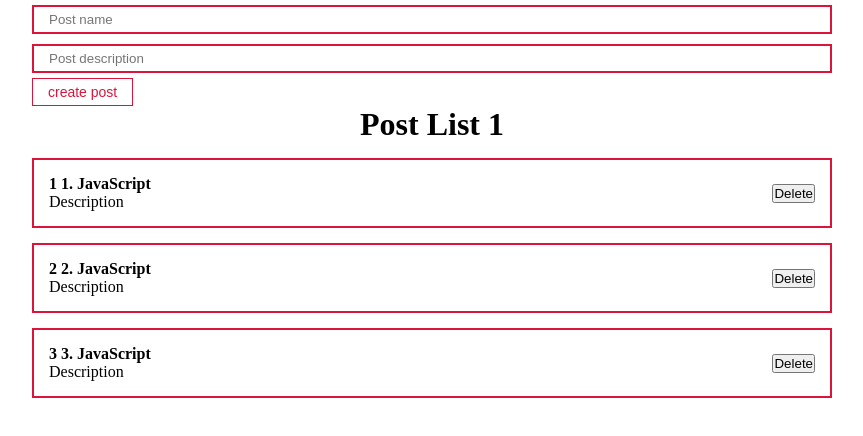
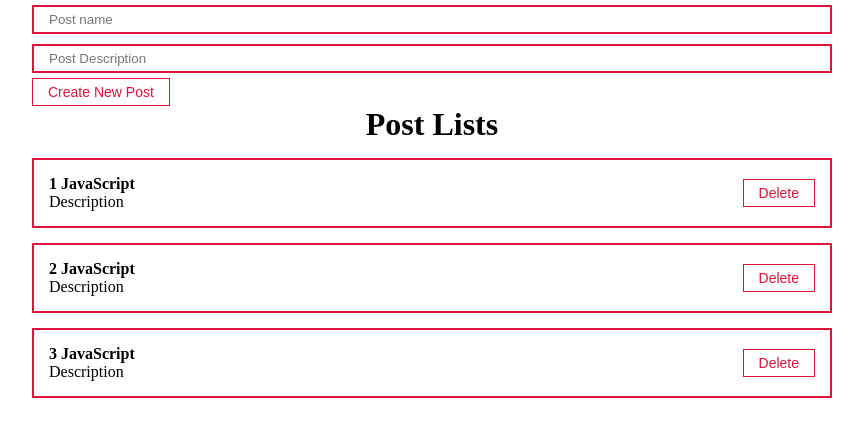
Before and after one commit to bardzim/todo-app-react, a React (Create React App) app in the folder react_fund/: page / in a window 1280 px wide. Shown: the top 436 px of the page, without its empty margins (208-1071 px from the left). Built offline with nearby package versions, Linux system fonts and the light colour scheme; the HTML template or start-up script is replaced by a standard one.

Commit message:
from child to perent using callback

```diff
--- a/react_fund/src/App.js
+++ b/react_fund/src/App.js
@@ -1,48 +1,41 @@
-import React, { useRef, useState } from 'react';
+import React, { useState } from 'react';
 import PostList from './components/PostList';
-import MyButton from './components/UI/button/MyButton';
-import MyInput from './components/UI/input/MyInput';
+import PostForm from './components/PostForm.jsx';
 import './styles/App.css';
 
 
 function App() {
 
 const [posts, setPosts] = useState([
-  {id: 1, title: '1. JavaScript', body: 'Description'},
-  {id: 2, title: '2. JavaScript', body: 'Description'},
-  {id: 3, title: '3. JavaScript', body: 'Description'}
+  {id: 1, title: 'JavaScript', body: 'Description'},
+  {id: 2, title: 'JavaScript', body: 'Description'},
+  {id: 3, title: 'JavaScript', body: 'Description'},
 ])
 
-const [title, setTitle] = useState('');
-const bodyInputRef = useRef();
+/* const [title, setTitle] = useState('');
+const [subTitle, setSubTitle] = useState(''); */
 
-const addNewPost = (e) => {
-  e.preventDefault()
-  console.log(title)
-  console.log(bodyInputRef.current.value)
+const createPost = (newPost) => {
+  setPosts([...posts, newPost])
+}
+
+//get Post From Child Component
+
+const removePost = (post) => {
+  setPosts(posts.filter(p => p.id !== post.id))
 }
 
   return (
     <div className='App'>
-      <form>
-        <div>
-          {/*Managable Component*/}
-          <MyInput
-          value={title}
-          onChange={e => setTitle(e.target.value)}
-          type='text'
-          placeholder='Post name'
-          />
-          {/*No Managable Component*/}
-         <MyInput
-          ref={bodyInputRef}
-          type='text'
-          placeholder='Post description'
-          />
-          <MyButton onClick={addNewPost}>create post</MyButton>
-        </div>
-      </form>
-      <PostList posts={posts} title='Post List 1'/>
+      <PostForm
+      create={createPost}
+      />
+
+      <PostList
+      remove={removePost}
+      posts={posts}
+      title={'Post Lists'}
+      />
     </div>
   );
 }
--- /dev/null
+++ b/react_fund/src/components/PostForm.jsx
@@ -0,0 +1,40 @@
+import React, { useState } from 'react'
+import MyInput from '../components/UI/input/MyInput'
+import MyButton from './UI/button/MyButton';
+
+
+function PostForm({create}) {
+
+const [post, setPost] = useState({title: '', body: ''});
+
+const addNewPost = e => {
+  e.preventDefault()
+  const newPost = {
+    ...post, id: Date.now()
+  }
+  create(newPost);
+  setPost({title: '', body: ''})
+}
+
+  return (
+    <form>
+      {/*Managable Component*/}
+        <MyInput
+            value={post.title}
+            onChange={e => setPost({...post, title: e.target.value})}
+            type="text"
+            placeholder="Post name"
+        />
+      {/*No Managable Component*/}
+         <MyInput
+            type="text"
+            value={post.body}
+            onChange = {e => setPost({...post, body: e.target.value})}
+            placeholder="Post Description"
+        />
+        <MyButton onClick={addNewPost}>Create New Post</MyButton>
+    </form>
+  )
+}
+
+export default PostForm
--- a/react_fund/src/components/PostItem.jsx
+++ b/react_fund/src/components/PostItem.jsx
@@ -1,17 +1,20 @@
 import React from 'react'
+import MyButton from './UI/button/MyButton'
 
 function PostItem(props) {
+    console.log(props)
+
     return (
         <div>
             <div className='post'>
                 <div className='post__content'>
-                    <strong>{props.post.id} {props.post.title}</strong>
+                    <strong>{props.number} {props.post.title}</strong>
                     <div>
                         {props.post.body}
                     </div>
                 </div>
                 <div className='post__btns'>
-                    <button>Delete</button>
+                    <MyButton onClick={() => props.remove(props.post)}>Delete</MyButton>
                 </div>
             </div>
         </div>
--- a/react_fund/src/components/PostList.jsx
+++ b/react_fund/src/components/PostList.jsx
@@ -1,15 +1,20 @@
 import React from 'react'
 import PostItem from './PostItem'
 
-function PostList({posts, title}) {
+function PostList({posts, title, remove}) {
   return (
     <div>
-        <h1 style={{textAlign: 'center'}}>
-            {title}
-        </h1>
-        {posts.map((post) =>
-            <PostItem post={post} key={post.id}/>
-        )}
+      <h1 style={{textAlign: 'center'}}>
+        {title}
+      </h1>
+      {posts.map((post, index) =>
+        <PostItem
+        remove={remove}
+        number={index + 1}
+        title={post.title}
+        post={post}
+        key={post.id}/>
+      )}
     </div>
   )
 }
```
Also changed, not shown: 1 other file (tests, documents, lock files or other folders).
